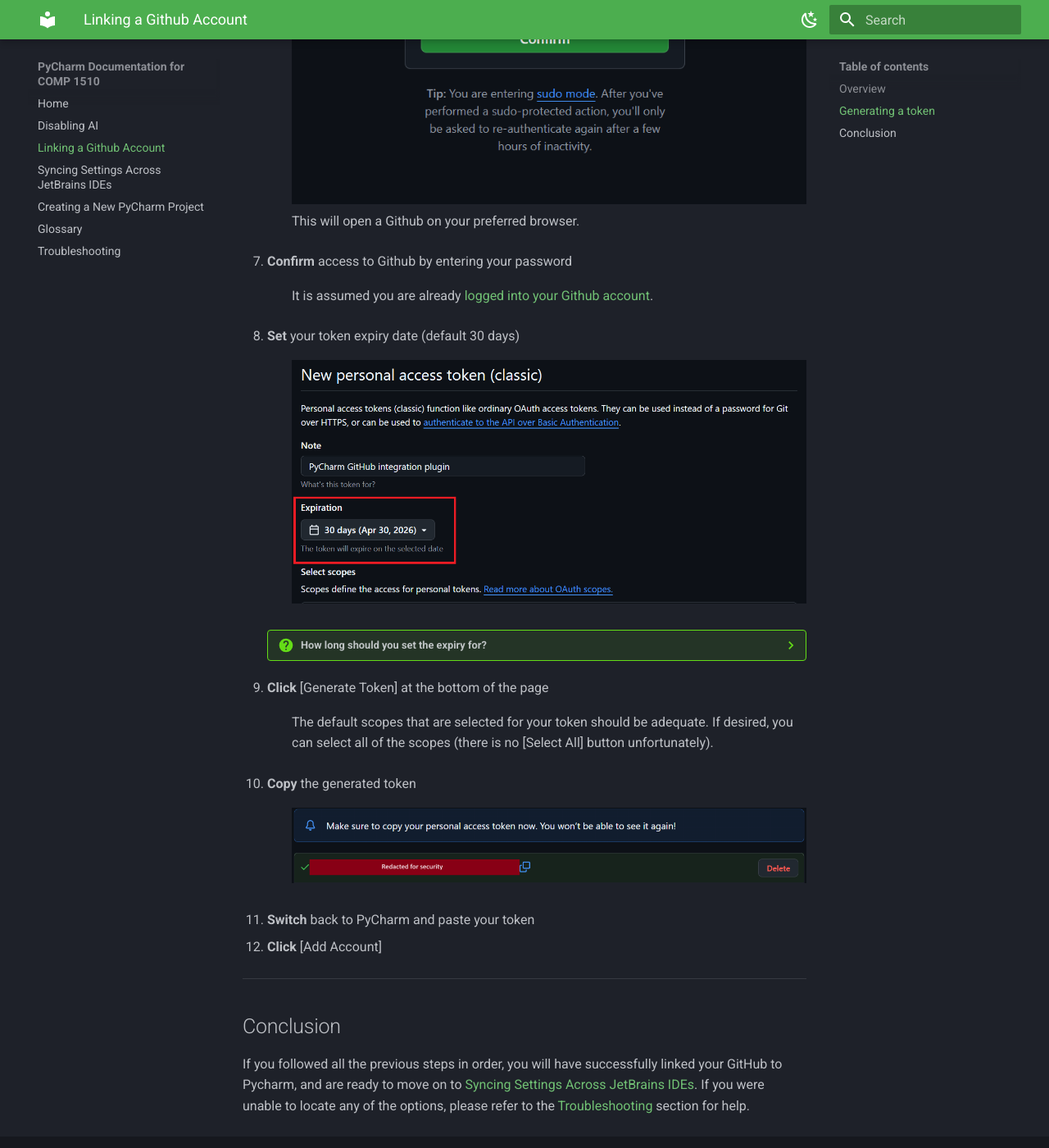
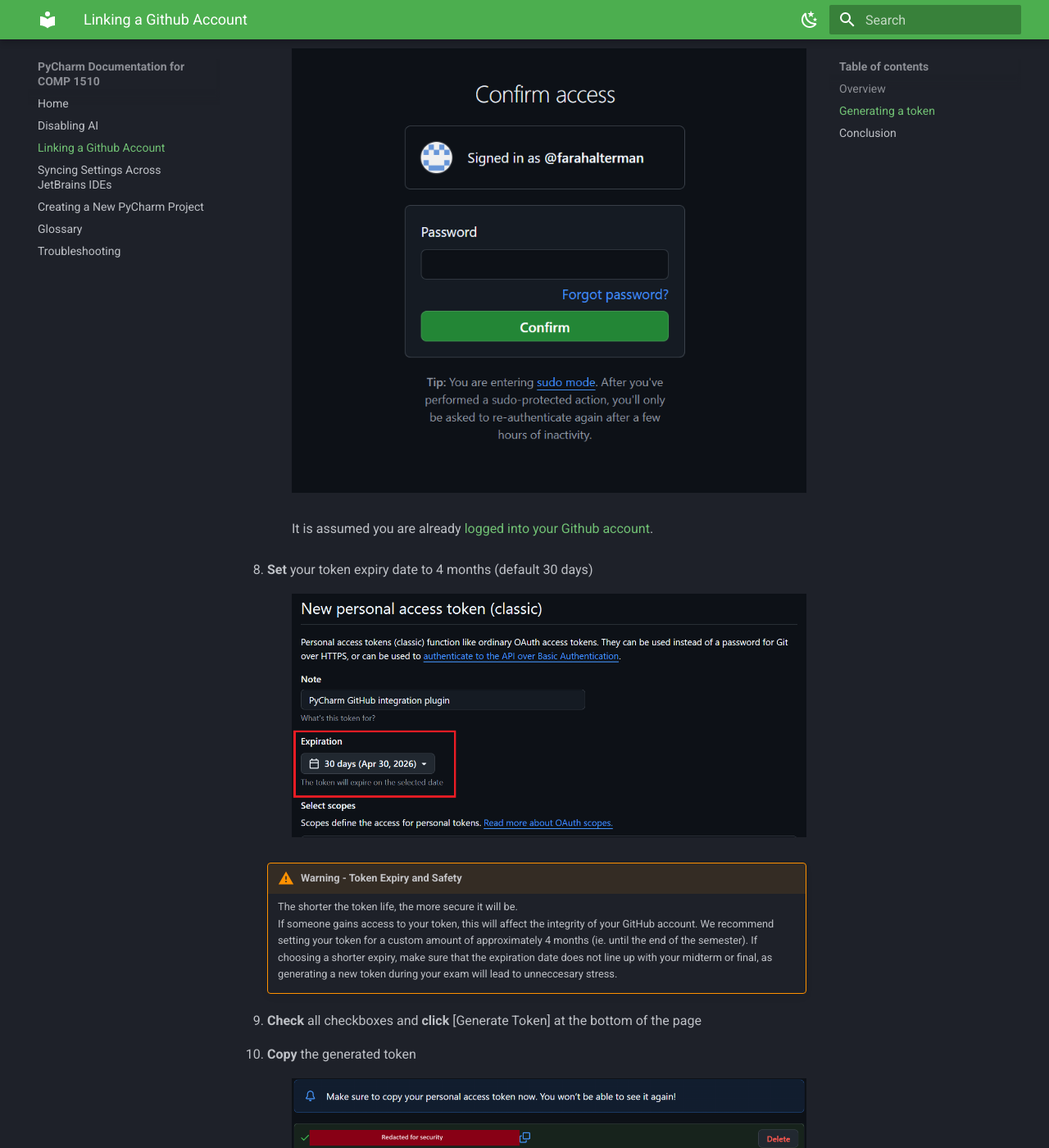
Before and after one commit to farahalterman/mkdocsDemo, an MkDocs documentation site: the page built from docs/Linking_Github.md, in a window 1280 px wide and 1400 px high, scrolled down 2391 px. Shown: the whole window at 82% size. Built offline with MkDocs 1.6.1 and Material for MkDocs 9.7.7, drawn with Linux system fonts in a browser that asks for light colours; some of the changed text lies outside the part shown.

Commit message:
Implement feedback from peer review

```diff
--- a/docs/Linking_Github.md
+++ b/docs/Linking_Github.md
@@ -30,27 +30,26 @@ clone Github repositories, push and pull changes, and work on a codebase collabo
 :  ![Settings menu highlighting GitHub](assets/Token_02_Settings.png"Settings menu highlighting GitHub")
    After clicking [+], a selection box will popup.
 5. **Click** [Log In with Token]
-:  ![Add GitHub Account pop up menu](assets/Token_03_Settings.png"Add GitHub Account pop up menu")
+   ![Log in with token pop up](assets/Token_03.5_Settings.png)
    This will cause the popup window "Add GitHub Account" to appear.
 6. **Click** [Generate]
+:  ![Add GitHub account pop up menu](assets/Token_03_Settings.png"Add GitHub account pop up menu")
+   This will open Github on your preferred browser.
+7. **Confirm** access to Github by entering your password
 :  ![GitHub's Confirm Access webpage](assets/Token_04_Github_Access.png"GitHub's Confirm Access webpage")
-   This will open a Github on your preferred browser.
-7. **Confirm** access to Github by entering your password
 :   It is assumed you are already [logged into your Github account](https://github.com/login).
-8. **Set** your token expiry date (default 30 days)
+8. **Set** your token expiry date to 4 months (default 30 days)
 :    ![Setting token expiration date on Github](assets/Token_05_Github_Create_Token.png"Setting token expiration date on Github")
 
-    ??? question "How long should you set the expiry for?"
+    !!! warning "Warning - Token Expiry and Safety"
 
-        Basically, the shorter the token life, the more secure it will be.
+        The shorter the token life, the more secure it will be.
         If someone gains access to your token, this will affect the integrity of your GitHub account.
         We recommend setting your token for a custom amount of approximately 4 months (ie. until the end of the semester).
         If choosing a shorter expiry, make sure that the expiration date does not line up with your midterm or final, as
         generating a new token during your exam will lead to unneccesary stress.
 
-9. **Click** [Generate Token] at the bottom of the page
-:   The default scopes that are selected for your token should be adequate.
-    If desired, you can select all of the scopes (there is no [Select All] button unfortunately).
+9. **Check** all checkboxes and **click** [Generate Token] at the bottom of the page
 10. **Copy** the generated token
 :   ![Generated Github token to link with PyCharm](assets/Token_06_Github_Create_Token.png"Generated Github token to link with PyCharm")
 11. **Switch** back to PyCharm and paste your token
```
Also changed, not shown: docs/assets/Token_03.5_Settings.png (added).
